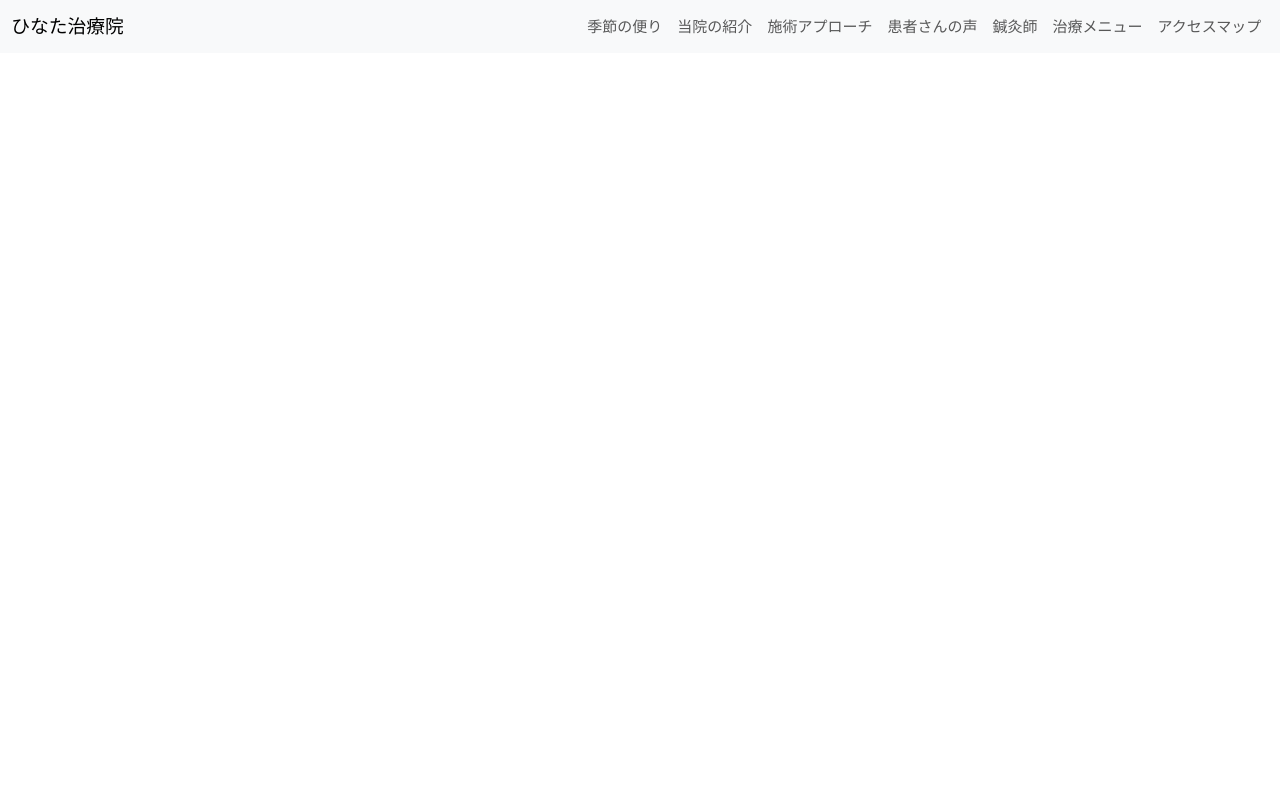
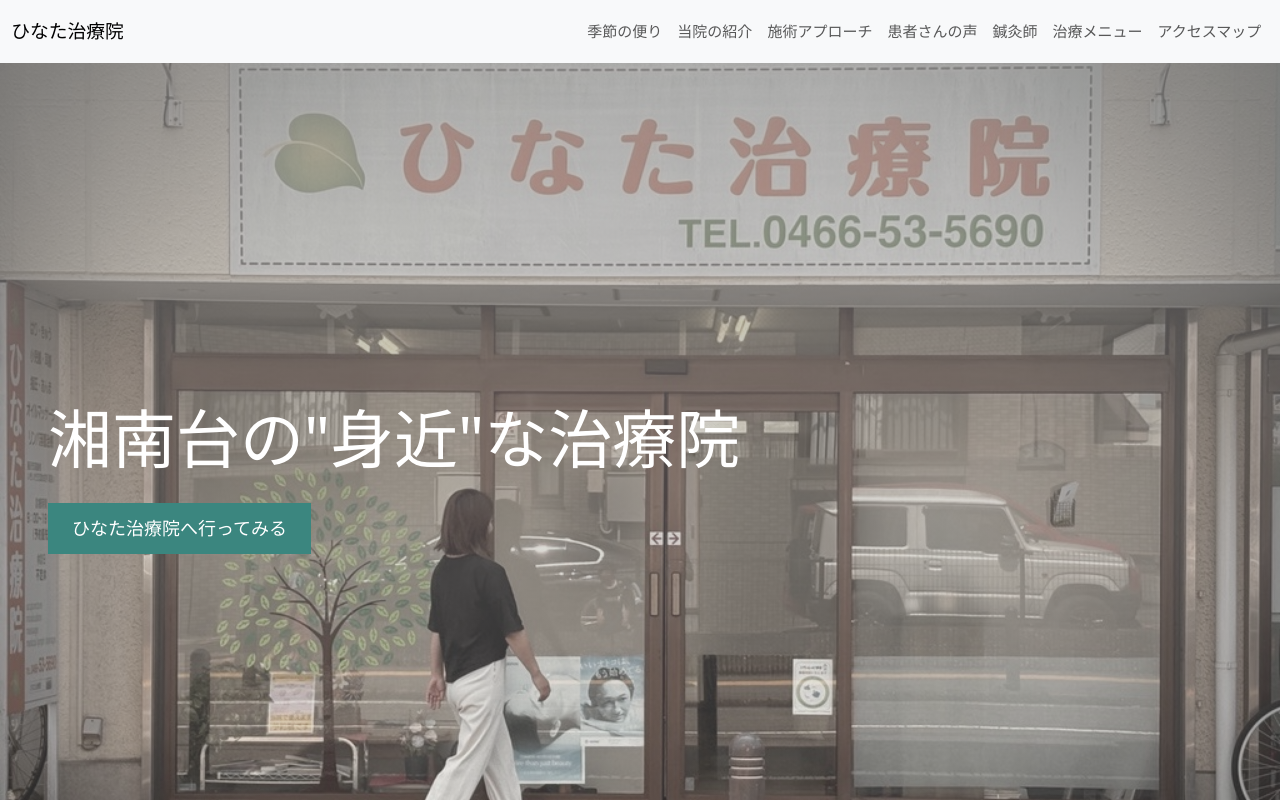
Before and after one commit to masaki1002/shonandai_hinata, a React (Create React App) app: page /#/# in a window 1280 px wide. Shown: the top 800 px of the page. Built offline with nearby package versions, Linux system fonts and the light colour scheme.

Commit message:
top section added

```diff
--- a/package.json
+++ b/package.json
@@ -4,6 +4,12 @@
   "version": "0.1.0",
   "private": true,
   "dependencies": {
+    "@fortawesome/fontawesome-free": "^7.0.0",
+    "@fortawesome/fontawesome-svg-core": "^7.0.0",
+    "@fortawesome/free-brands-svg-icons": "^7.0.0",
+    "@fortawesome/free-regular-svg-icons": "^7.0.0",
+    "@fortawesome/free-solid-svg-icons": "^7.0.0",
+    "@fortawesome/react-fontawesome": "^0.2.3",
     "@testing-library/dom": "^10.4.1",
     "@testing-library/jest-dom": "^6.6.4",
     "@testing-library/react": "^16.3.0",
--- a/public/index.html
+++ b/public/index.html
@@ -7,7 +7,8 @@
     <meta name="viewport" content="width=device-width, initial-scale=1" />
     <meta name="theme-color" content="#000000" />
     <link rel="stylesheet" href="https://www.w3schools.com/w3css/5/w3.css">
-<link rel="stylesheet" href="https://fonts.googleapis.com/css?family=Inconsolata">
+    <link rel="stylesheet" href="https://fonts.googleapis.com/css?family=Inconsolata">
+    <link rel="stylesheet" href="https://cdnjs.cloudflare.com/ajax/libs/font-awesome/4.7.0/css/font-awesome.min.css">
     <meta
       name="description"
       content="Web site created using create-react-app"
--- a/src/components/Home.js
+++ b/src/components/Home.js
@@ -16,6 +16,7 @@ const Home = () => {
   return (
     <div className="all_components">
       <Navigation />
+      <Top />
 
     </div>
 
--- a/src/components/Navigation.js
+++ b/src/components/Navigation.js
@@ -1,19 +1,18 @@
 import React from 'react';
 import "./Navigation.css";
 import Container from 'react-bootstrap/Container';
-import Nav from 'react-bootstrap/Nav';
-import Navbar from 'react-bootstrap/Navbar';
-
+import { Nav, Navbar }  from 'react-bootstrap';
 
 const Navigation = () => {
     return (
- <Navbar expand="lg" className="bg-body-tertiary" sticky="top">
-      <Container fluid>
+        <div class="w3-top">
+            <Navbar expand="lg" className="bg-body-tertiary" sticky="top" style={{backgroundSize: "100px", backgroundColor: "#3f8d1dff"}}>
+            <Container fluid style={{ minHeight: "6vh"}}>
                 <Navbar.Brand href="/">ひなた治療院</Navbar.Brand>
-        <Navbar.Toggle aria-controls="basic-navbar-nav" />
-        <Navbar.Collapse id="basic-navbar-nav">
+                <Navbar.Toggle aria-controls="responsive-navbar-nav" />
+                <Navbar.Collapse id="responsive-navbar-nav">
                 <Nav className="justify-content-end" style={{ width: "100%" }}>
-            <Nav.Link href="#post">季節の便り</Nav.Link>
+                    <Nav.Link  href="#post">季節の便り</Nav.Link>
                     <Nav.Link href="#intro">当院の紹介</Nav.Link>
                     <Nav.Link href="#approach">施術アプローチ</Nav.Link>
                     <Nav.Link href="#patientsvoices">患者さんの声</Nav.Link>
@@ -24,6 +23,8 @@ const Navigation = () => {
                 </Navbar.Collapse>
             </Container>
             </Navbar>
+        </div>
+
   )
 }
 
--- /dev/null
+++ b/src/components/Top.css
@@ -0,0 +1,8 @@
+.bgimg-1 {
+    background-position: center;
+    background-repeat: no-repeat;
+    background-position: top center;
+    background: linear-gradient(to top, rgba(214, 209, 209, 0.141) 0%, rgba(148, 151, 150, 0.7) 100%),url("../../public/outside_02.jpg") no-repeat top center;
+    background-size:cover;
+    height: 120vh;
+}
--- a/src/components/Top.js
+++ b/src/components/Top.js
@@ -0,0 +1,39 @@
+/* eslint-disable jsx-a11y/img-redundant-alt */
+import React from 'react'
+import "./Top.css"
+import Carousel from 'react-bootstrap/Carousel';
+import { Image } from 'react-bootstrap';
+import { height } from '@fortawesome/free-brands-svg-icons/fa42Group';
+
+import { FontAwesomeIcon } from '@fortawesome/react-fontawesome'
+import { faEnvelope } from '@fortawesome/free-solid-svg-icons'
+
+
+
+const Top = () => {
+
+  const text_subtitle = {
+    padding: "48px"
+  }
+
+  const instagram_icon = {
+    padding:"24px 48px"
+  }
+
+  return (
+<div class="bgimg-1 w3-display-container w3-grayscale-min">
+  <div class="w3-display-left w3-text-white" style={text_subtitle}>
+    <span class="w3-jumbo w3-hide-small">湘南台の"身近"な治療院</span>
+    <span class="w3-xlarge w3-hide-jumbo w3-hide-large w3-hide-medium"><b>湘南台の“身近な治療院”</b></span>
+    <br></br>
+    {/* <span class="w3-large">丁寧な施術で身体のメンテナンスをサポート</span> */}
+    <p><a href="#accessmap" class="w3-button w3-teal w3-padding-large w3-large w3-margin-top  w3-hover-opacity-off">ひなた治療院へ行ってみる</a></p>
+  </div>
+  <div class="w3-display-bottomleft w3-text-grey w3-xxlarge" style={instagram_icon}>
+    <i class="fa fa-instagram w3-hover-opacity"></i>
+  </div>
+</div>
+  )
+}
+
+export default Top
```
Also changed, not shown: public/outside_02.jpg (added), 1 other file (tests, documents, lock files or other folders). Lines whose indentation alone changed are shown as unchanged.
